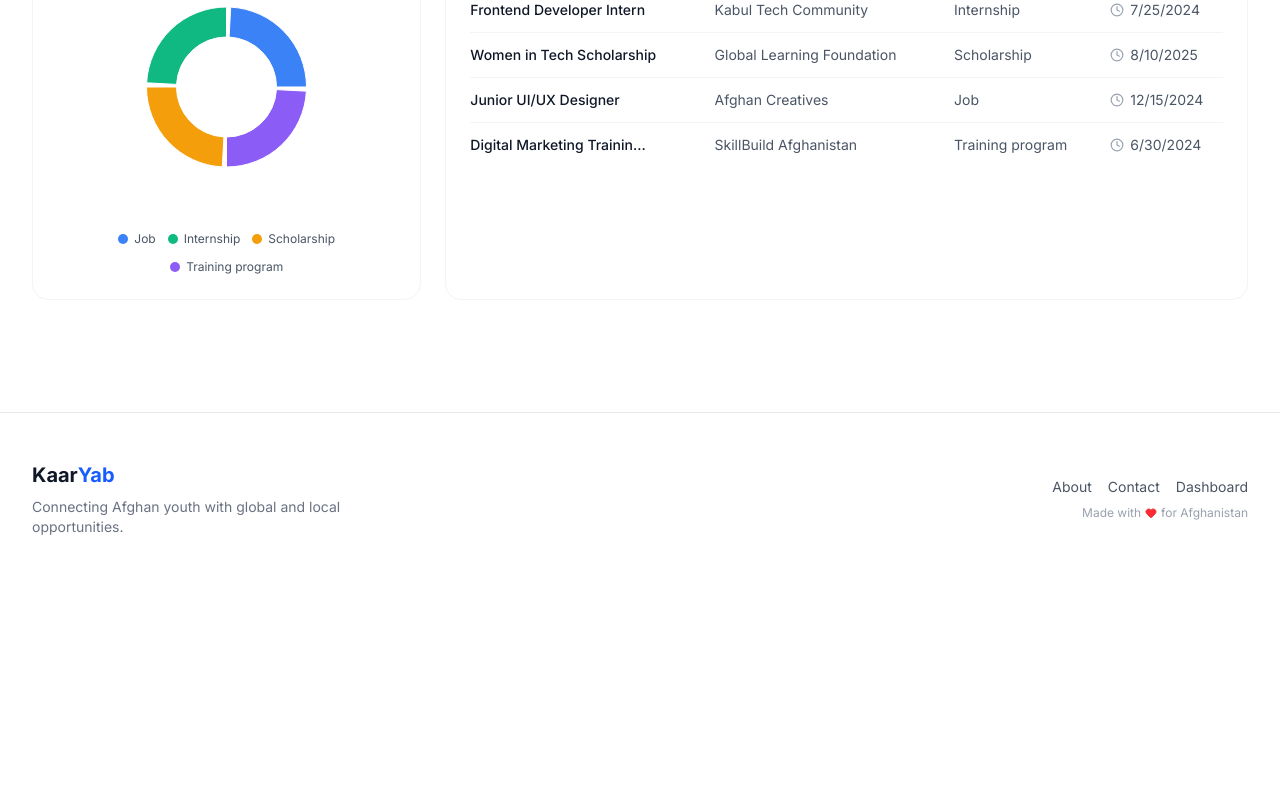
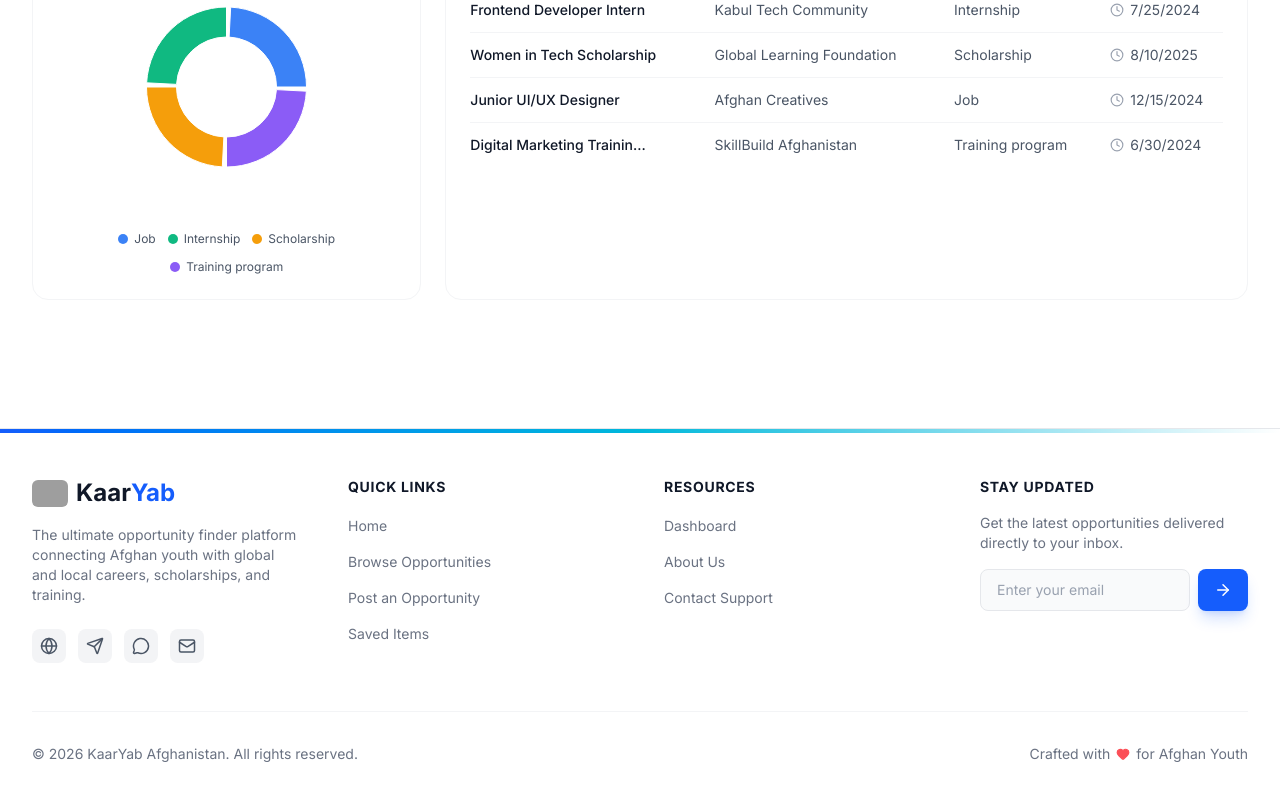
Before and after one commit to zarifa1401/kaaryab-afghanistan, a Next.js app: page /dashboard in a window 1280 px wide. Shown: the part 513-1313 px from the top of the page. Before the commit the page ends 1098 px from the top, so only its background shows below. Built offline with nearby package versions, Linux system fonts and the light colour scheme; grey boxes are pictures that could not be loaded.

Commit message:
Update Footer.tsx
the footer style changed

```diff
--- a/components/layout/Footer.tsx
+++ b/components/layout/Footer.tsx
@@ -1,30 +1,130 @@
 import Link from 'next/link';
-import { Heart } from 'lucide-react';
+import Image from 'next/image';
+import { Heart, Globe, Send, MessageCircle, Mail, ArrowRight } from 'lucide-react';
 
 export default function Footer() {
+  const currentYear = new Date().getFullYear();
+
+  const quickLinks = [
+    { href: '/', label: 'Home' },
+    { href: '/opportunities', label: 'Browse Opportunities' },
+    { href: '/add-opportunity', label: 'Post an Opportunity' },
+    { href: '/saved', label: 'Saved Items' },
+  ];
+
+  const resourceLinks = [
+    { href: '/dashboard', label: 'Dashboard' },
+    { href: '/about', label: 'About Us' },
+    { href: '/contact', label: 'Contact Support' },
+  ];
+
   return (
-    <footer className="bg-white dark:bg-gray-900 border-t border-gray-200 dark:border-gray-800 mt-12">
+    <footer className="relative bg-white dark:bg-gray-950 border-t border-gray-200 dark:border-gray-800 mt-16">
+      {/* Cool Gradient Top Border */}
+      <div className="absolute top-0 left-0 right-0 h-1 bg-gradient-to-r from-blue-600 via-cyan-500 to-transparent"></div>
+
       <div className="container mx-auto px-4 sm:px-6 lg:px-8 py-12">
-        <div className="flex flex-col md:flex-row justify-between items-center gap-4">
-          <div className="text-center md:text-left">
-            <Link href="/" className="text-xl font-bold text-gray-900 dark:text-white">
-              Kaar<span className="text-blue-600">Yab</span>
+        <div className="grid grid-cols-1 md:grid-cols-2 lg:grid-cols-4 gap-8 lg:gap-12">
+
+          {/* Brand & Socials */}
+          <div className="space-y-4">
+            <Link href="/" className="flex items-center gap-2">
+              <Image
+                src="/logo.jpg"
+                alt="KaarYab Logo"
+                width={36}
+                height={36}
+                className="rounded-md object-contain"
+              />
+              <span className="text-2xl font-bold text-gray-900 dark:text-white">
+                Kaar<span className="text-blue-600">Yab</span>
+              </span>
             </Link>
-            <p className="text-sm text-gray-500 dark:text-gray-400 mt-2 max-w-xs">
-              Connecting Afghan youth with global and local opportunities.
+            <p className="text-sm text-gray-500 dark:text-gray-400 max-w-xs">
+              The ultimate opportunity finder platform connecting Afghan youth with global and local careers, scholarships, and training.
             </p>
+            <div className="flex items-center gap-3 pt-2">
+              <a href="#" aria-label="Website" className="p-2 rounded-lg bg-gray-100 dark:bg-gray-800 text-gray-600 dark:text-gray-300 hover:bg-blue-600 hover:text-white transition-all duration-300">
+                <Globe size={18} />
+              </a>
+              <a href="#" aria-label="Telegram" className="p-2 rounded-lg bg-gray-100 dark:bg-gray-800 text-gray-600 dark:text-gray-300 hover:bg-blue-600 hover:text-white transition-all duration-300">
+                <Send size={18} />
+              </a>
+              <a href="#" aria-label="Messenger" className="p-2 rounded-lg bg-gray-100 dark:bg-gray-800 text-gray-600 dark:text-gray-300 hover:bg-blue-600 hover:text-white transition-all duration-300">
+                <MessageCircle size={18} />
+              </a>
+              <a href="mailto:support@kaaryab.af" aria-label="Email" className="p-2 rounded-lg bg-gray-100 dark:bg-gray-800 text-gray-600 dark:text-gray-300 hover:bg-blue-600 hover:text-white transition-all duration-300">
+                <Mail size={18} />
+              </a>
+            </div>
           </div>
 
-          <div className="flex flex-col items-center md:items-end gap-2 text-sm text-gray-600 dark:text-gray-300">
-            <div className="flex gap-4">
-              <Link href="/about" className="hover:text-blue-600 transition-colors">About</Link>
-              <Link href="/contact" className="hover:text-blue-600 transition-colors">Contact</Link>
-              <Link href="/dashboard" className="hover:text-blue-600 transition-colors">Dashboard</Link>
-            </div>
-            <p className="flex items-center gap-1 text-xs text-gray-400">
-              Made with <Heart size={12} className="text-red-500 fill-red-500" /> for Afghanistan
+          {/* Quick Links */}
+          <div>
+            <h3 className="text-sm font-bold uppercase tracking-wider text-gray-900 dark:text-white mb-4">Quick Links</h3>
+            <ul className="space-y-3">
+              {quickLinks.map((link) => (
+                <li key={link.href}>
+                  <Link
+                    href={link.href}
+                    className="text-sm text-gray-500 dark:text-gray-400 hover:text-blue-600 dark:hover:text-blue-400 transition-all duration-200 hover:translate-x-1 inline-block"
+                  >
+                    {link.label}
+                  </Link>
+                </li>
+              ))}
+            </ul>
+          </div>
+
+          {/* Resources */}
+          <div>
+            <h3 className="text-sm font-bold uppercase tracking-wider text-gray-900 dark:text-white mb-4">Resources</h3>
+            <ul className="space-y-3">
+              {resourceLinks.map((link) => (
+                <li key={link.href}>
+                  <Link
+                    href={link.href}
+                    className="text-sm text-gray-500 dark:text-gray-400 hover:text-blue-600 dark:hover:text-blue-400 transition-all duration-200 hover:translate-x-1 inline-block"
+                  >
+                    {link.label}
+                  </Link>
+                </li>
+              ))}
+            </ul>
+          </div>
+
+          {/* Newsletter / CTA */}
+          <div>
+            <h3 className="text-sm font-bold uppercase tracking-wider text-gray-900 dark:text-white mb-4">Stay Updated</h3>
+            <p className="text-sm text-gray-500 dark:text-gray-400 mb-4">
+              Get the latest opportunities delivered directly to your inbox.
             </p>
+            <form className="flex flex-col sm:flex-row gap-2">
+              <input
+                type="email"
+                placeholder="Enter your email"
+                className="w-full px-4 py-2.5 bg-gray-50 dark:bg-gray-900 border border-gray-200 dark:border-gray-800 rounded-lg text-sm text-gray-900 dark:text-white placeholder-gray-400 focus:outline-none focus:ring-2 focus:ring-blue-500 transition-all"
+              />
+              <button
+                type="submit"
+                aria-label="Subscribe"
+                className="flex items-center justify-center px-4 py-2.5 bg-blue-600 text-white rounded-lg hover:bg-blue-700 transition-colors shadow-lg shadow-blue-600/20"
+              >
+                <ArrowRight size={18} />
+              </button>
+            </form>
           </div>
+
+        </div>
+
+        {/* Bottom Bar */}
+        <div className="mt-12 pt-8 border-t border-gray-100 dark:border-gray-800 flex flex-col md:flex-row justify-between items-center gap-4">
+          <p className="text-sm text-gray-500 dark:text-gray-400">
+            © {currentYear} KaarYab Afghanistan. All rights reserved.
+          </p>
+          <p className="flex items-center gap-1.5 text-sm text-gray-500 dark:text-gray-400">
+            Crafted with <Heart size={14} className="text-red-500 fill-red-500 animate-pulse" /> for Afghan Youth
+          </p>
         </div>
       </div>
     </footer>
```
